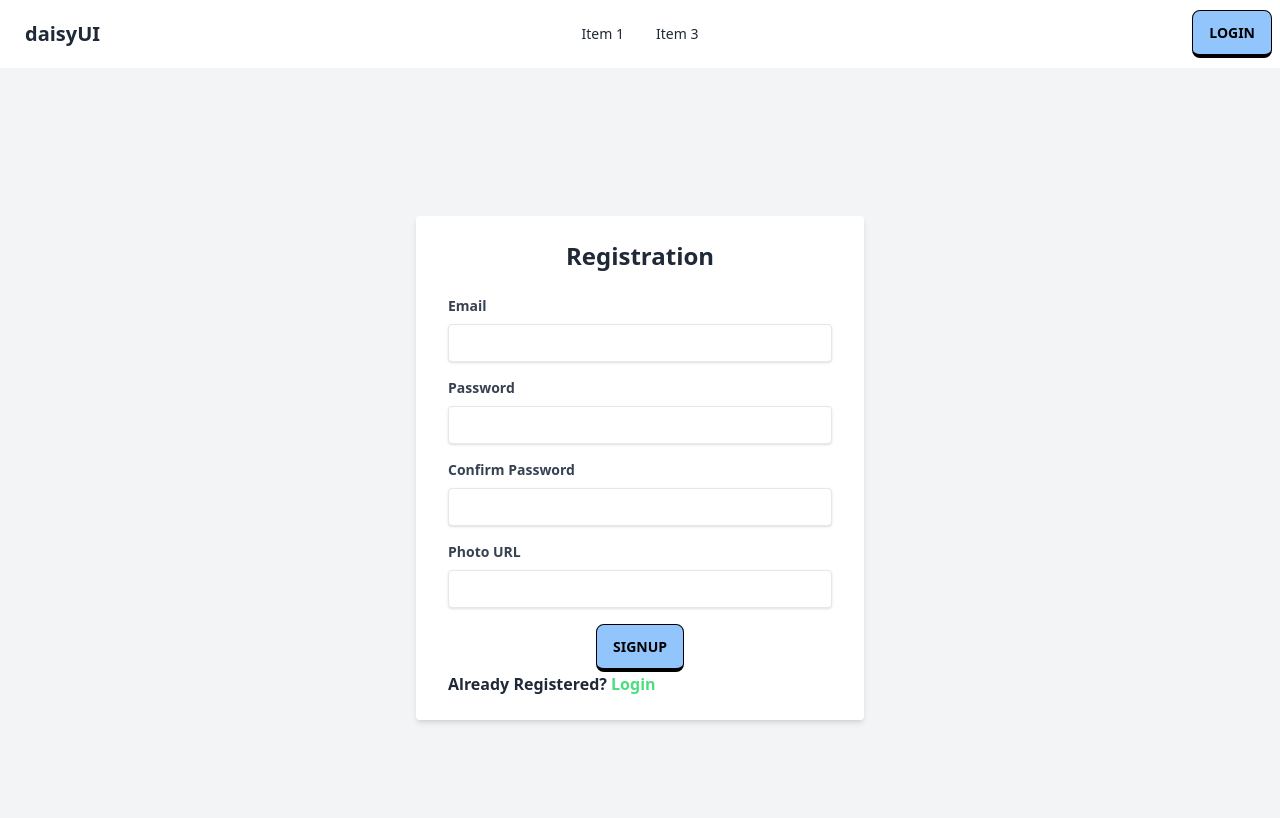
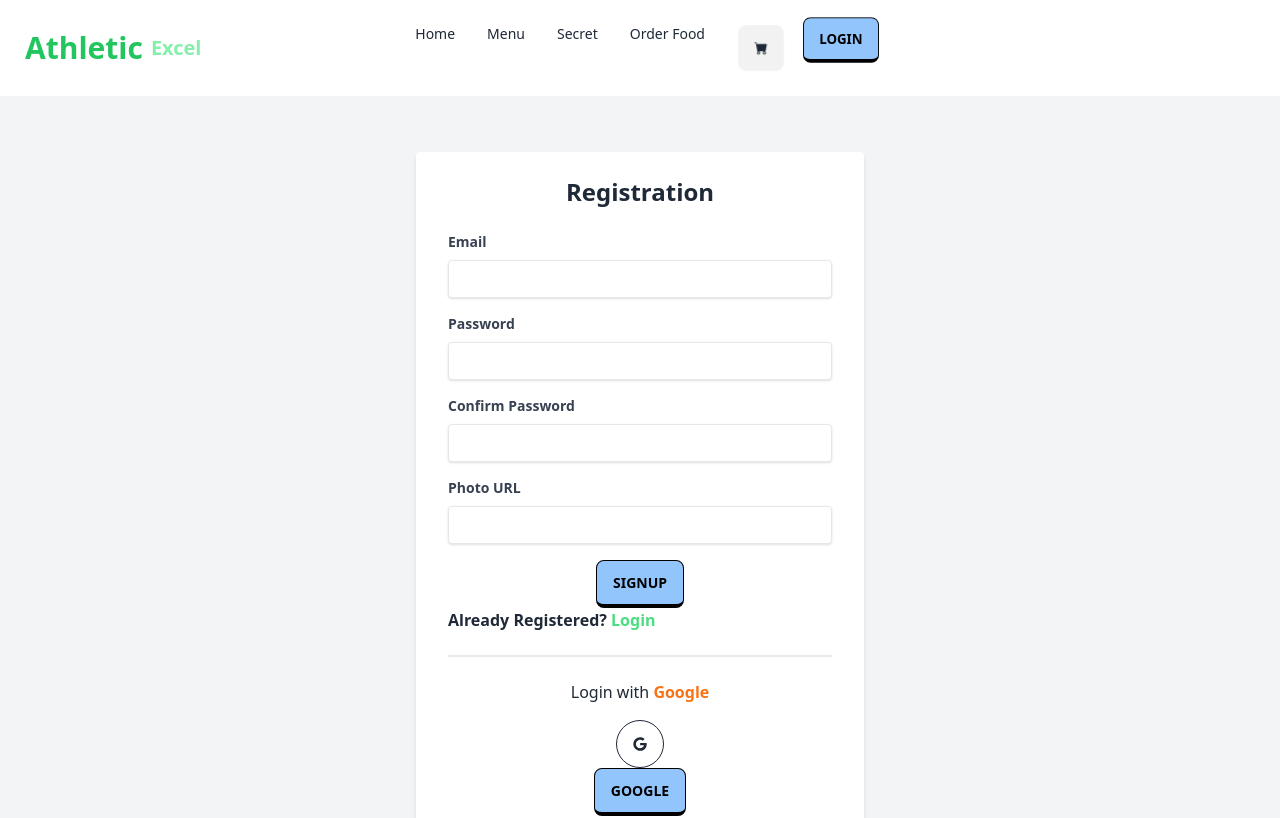
Before and after one commit to tofail-ahmed/athletic-excel-client, a React (Vite) app: page /signup in a window 1280 px wide. Shown: the top 818 px of the page. Built offline with nearby package versions, Linux system fonts and the light colour scheme; no server answers.

Commit message:
socail login imeplemented

```diff
--- a/package.json
+++ b/package.json
@@ -16,6 +16,7 @@
     "react": "^18.2.0",
     "react-dom": "^18.2.0",
     "react-hook-form": "^7.44.3",
+    "react-icons": "^4.9.0",
     "react-router-dom": "^6.12.0",
     "sort-by": "^1.2.0"
   },
--- a/src/pages/Home/Home/Shared/Header/Header.jsx
+++ b/src/pages/Home/Home/Shared/Header/Header.jsx
@@ -2,6 +2,7 @@ import { Link } from "react-router-dom";
 import Button from "../../../../../components/Button";
 import { useContext } from "react";
 import { AuthContext } from "../../../../../Providers/AuthProvider";
+import { BsFillCartFill } from "react-icons/bs";
 
 
 const Header = () => {
@@ -9,7 +10,7 @@ const Header = () => {
 
 
       const handleLogOut = () => {
-            console.log("clicked");
+
             logOut()
                   .then(() => {
                         alert("logout successfull")
@@ -18,6 +19,33 @@ const Header = () => {
                         console.log(error.message);
                   })
       }
+
+      const navbar =
+            <> <li><Link to='/'>Home</Link></li>
+                  <li><Link to='/menu'>Menu</Link></li>
+                  <li><Link to='/secret'>Secret</Link></li>
+                  <li><Link to='/order/salad'>Order Food</Link></li>
+                  {/* <li><Link to={isAdmin ? '/dashboard/adminhome' : '/dashboard/userhome'}>Dashboard</Link></li> */}
+                  <li>
+                        <Link to='/dashboard/mycart'>
+                              <button className="btn gap-2">
+
+                                    <BsFillCartFill />
+                                    {/* <div className="badge badge-secondary">+{cart?.length}</div> */}
+                              </button>
+                        </Link>
+                  </li>
+
+                  {
+                        user ? <div className="flex" onClick={handleLogOut}> <Button text={"LogOut"}></Button>
+
+                              <img className="w-[50px] h-[50px] rounded-full" src={user.photoURL} title={user.email} />
+                        </div>
+                              : <><Link to={'/login'}><Button text={"Login"}></Button></Link></>
+                  }
+
+
+            </>
       return (
             <div>
                   <div className="navbar bg-base-100">
@@ -27,28 +55,18 @@ const Header = () => {
                                           <svg xmlns="http://www.w3.org/2000/svg" className="h-5 w-5" fill="none" viewBox="0 0 24 24" stroke="currentColor"><path strokeLinecap="round" strokeLinejoin="round" strokeWidth="2" d="M4 6h16M4 12h8m-8 6h16" /></svg>
                                     </label>
                                     <ul tabIndex={0} className="menu menu-sm dropdown-content mt-3 p-2 shadow bg-base-100 rounded-box w-52">
-                                          <li><a>Item 1</a></li>
-
-                                          <li><a>Item 3</a></li>
+                                          {navbar}
                                     </ul>
                               </div>
-                              <a className="btn btn-ghost normal-case text-xl">daisyUI</a>
+                              <a className="btn btn-ghost normal-case text-xl"><span className="text-3xl text-green-500">Athletic</span> <span className="text-green-300">Excel</span></a>
                         </div>
                         <div className="navbar-center hidden lg:flex">
                               <ul className="menu menu-horizontal px-1">
-                                    <li><a>Item 1</a></li>
-
-                                    <li><a>Item 3</a></li>
+                                    {navbar}
                               </ul>
                         </div>
                         <div className="navbar-end">
-                              {
-                                    user ? <div className="flex" onClick={handleLogOut}> <Button text={"LogOut"}></Button>
-                                          <p>{user.email}</p>
-                                          <img className="w-[50px] h-[50px] rounded-full" src={user.photoURL} title={user.email} />
-                                    </div>
-                                          : <><Link to={'/login'}><Button text={"Login"}></Button></Link></>
-                              }
+
 
 
 
--- a/src/pages/SignUp/SignUp.jsx
+++ b/src/pages/SignUp/SignUp.jsx
@@ -3,6 +3,7 @@ import { useForm } from 'react-hook-form';
 import { Link, useNavigate } from 'react-router-dom';
 import { AuthContext } from '../../Providers/AuthProvider'
 import Button from "../../components/Button";
+import SocialLogin from "../SocialLogin/SocialLogin";
 const SignUp = () => {
   const navigate = useNavigate();
   const from = location.state?.from?.pathname || '/';
@@ -108,6 +109,7 @@ const SignUp = () => {
 
           </div>
           <p className='text-md font-bold'>Already Registered? <Link className='text-green-400' to={'/login'}>Login</Link></p>
+        <SocialLogin></SocialLogin>
         </form>
       </div>
     </div>
--- /dev/null
+++ b/src/pages/SocialLogin/SocialLogin.jsx
@@ -0,0 +1,57 @@
+import React, { useContext } from 'react';
+import { AuthContext } from '../../Providers/AuthProvider';
+import { FaGoogle } from 'react-icons/fa';
+import { useLocation, useNavigate } from 'react-router-dom';
+import Button from '../../components/Button';
+
+const SocialLogin = () => {
+      const { googleSignIn } = useContext(AuthContext);
+      const navigate = useNavigate();
+      const location = useLocation();
+
+      const from = location.state?.from?.pathname || '/';
+
+      const handleGoogleSignIn = () => {
+            googleSignIn()
+                  .then(result => {
+                        const loggedUser = result.user;
+                        console.log(loggedUser);
+                        alert('Google SignIn Successfull')
+                        navigate(from, { replace: true });
+
+                        // const saveUser = { name: loggedUser.displayName, email: loggedUser.email }
+                        // fetch('http://localhost:5000/users', {
+                        //       method: "POST",
+                        //       headers: {
+                        //             "content-type": "application/json"
+                        //       },
+                        //       body: JSON.stringify(saveUser)
+                        // })
+                        //       .then(res => res.json())
+                        //       .then(() => {
+                        //             {
+
+
+                        //
+                        //             }
+                        //       })
+
+
+                  })
+      }
+
+      return (
+            <div className='text-center'>
+                  <div className='divider'></div>
+                  <p>Login with <span className='text-orange-500 font-bold pb-4'>Google</span></p>
+                  <button onClick={handleGoogleSignIn} className='btn btn-circle btn-outline mt-4'>
+                        <FaGoogle></FaGoogle>
+                  </button>
+                  <div onClick={handleGoogleSignIn}>
+                  <Button  text={"Google"}><FaGoogle></FaGoogle></Button>
+                  </div>
+            </div>
+      );
+};
+
+export default SocialLogin;
```
Also changed, not shown: 1 other file (tests, documents, lock files or other folders).
